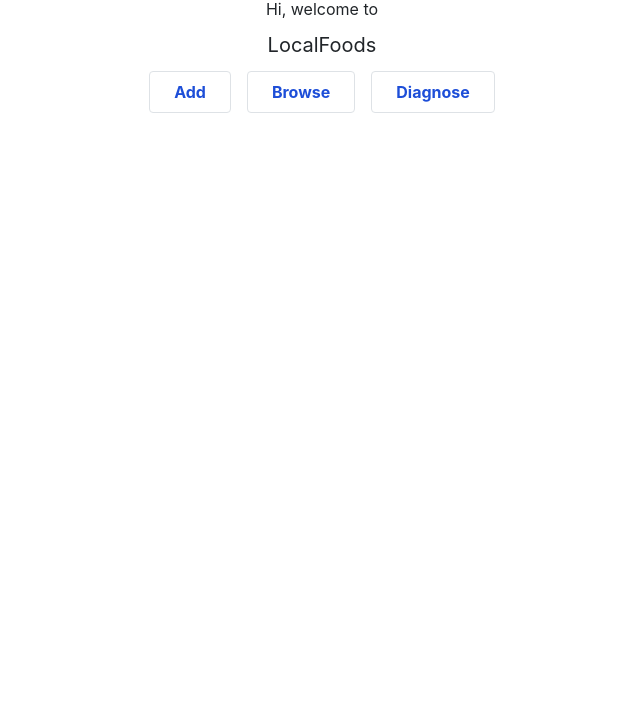
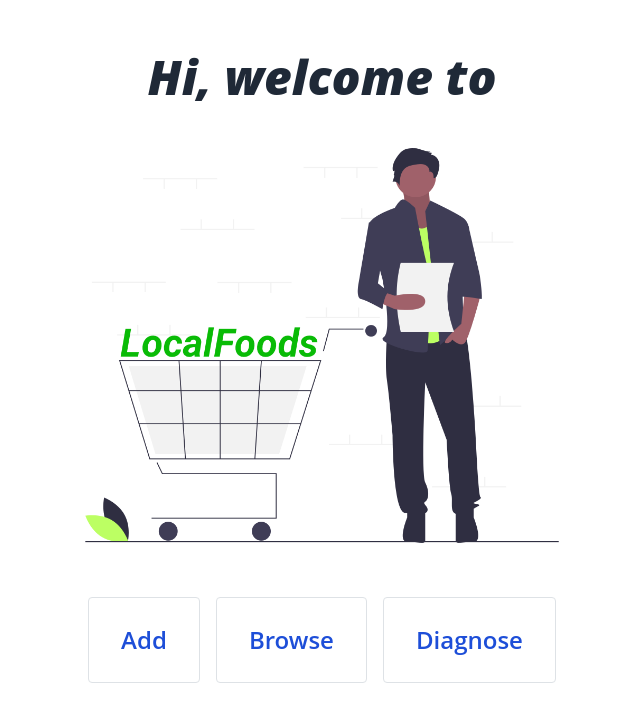
Before and after one commit to blueputty01/ai-farming-client, a React app: page / in a window 1280 px wide. Shown: the top 722 px of the page, without its empty margins (318-958 px from the left). Built offline with nearby package versions, Linux system fonts and the light colour scheme; the HTML template or start-up script is replaced by a standard one.

Commit message:
Changed the homepage

```diff
--- a/src/pages/browse/index.tsx
+++ b/src/pages/browse/index.tsx
@@ -5,7 +5,7 @@ export default function Browse() {
         <div className="input-group relative flex items-stretch w-full mb-4">
           <input
             type="search"
-            className="form-control relative flex-auto min-w-0 block w-full px-3 py-1.5 text-base font-normal text-gray-700 bg-white bg-clip-padding border border-solid border-gray-300 rounded transition ease-in-out m-0 focus:text-gray-700 focus:bg-white focus:border-blue-600 focus:outline-none"
+            className="form-control relative flex-auto min-w-0 block w-full px-3 py-1.5 text-base font-normal text-gray-700 bg-white bg-clip-padding border border-solid border-gray-300 rounded transition ease-in-out m-0 focus:text-gray-700 focus:bg-white focus:border-blue-600 focus:outline-none text-5xl"
             placeholder="Search"
             aria-label="Search"
             aria-describedby="button-addon2"
--- a/src/pages/home/index.tsx
+++ b/src/pages/home/index.tsx
@@ -1,11 +1,15 @@
 import { useNavigate } from 'react-router-dom';
+import i from './shop.png';
 
 export default function Home() {
   return (
-    <main className="flex-1 wid w-9/10 text-center space-y-3">
-      <h1>Hi, welcome to</h1>
-      <h1 className="text-xl">LocalFoods</h1>
-      <nav className="flex space-x-4">
+    <main className="italic flex-1 wid w-9/10 text-center space-y-3 font-body text-gray-800 justify-center pt-5">
+      <h1 className="text-6xl font-black">Hi, welcome to</h1>
+      <div className="inline">
+        <img src={i} alt="..." height={600} width={600}></img>
+      </div>
+      {/* <h1 className="text-7xl">LocalFoods</h1> */}
+      <nav className="flex justify-center space-x-4">
         <HomeButton page={'post'} desc={'Add'}></HomeButton>
         <HomeButton page={'browse'} desc={'Browse'}></HomeButton>
         <HomeButton page={'diagnose'} desc={'Diagnose'}></HomeButton>
@@ -22,7 +26,7 @@ interface ButtonProps {
 function HomeButton(props: ButtonProps) {
   const navigate = useNavigate();
   const home =
-    'button bg-transparent hover:bg-blue-500 text-blue-700 font-semibold hover:text-white py-2 px-4 border border-blue-500 hover:border-transparent rounded transition-colors duration-150';
+    'button-large bg-transparent hover:bg-blue-500 text-blue-700 font-semibold hover:text-white py-6 px-8 border border-blue-500 hover:border-transparent rounded ease-linear transition-all duration-150 text-5xl rounded-full';
   return (
     <button className={home} onClick={() => navigate(props.page)}>
       {props.desc}
--- a/tailwind.config.js
+++ b/tailwind.config.js
@@ -2,6 +2,15 @@
 module.exports = {
   content: ['./src/**/*.{js,jsx,ts,tsx}'],
   theme: {
+    fontFamily: {
+      'display': ["'Oswald'"],
+      'body': ["'Open Sans'"],
+    },
+    fontSize: {
+       '5xl': '1.5rem',
+       '6xl': '3rem',
+       '7xl': '10rem',
+      },
     extend: {},
   },
   plugins: [],
```
Also changed, not shown: src/pages/home/shop.png (added), 1 other file (tests, documents, lock files or other folders).
